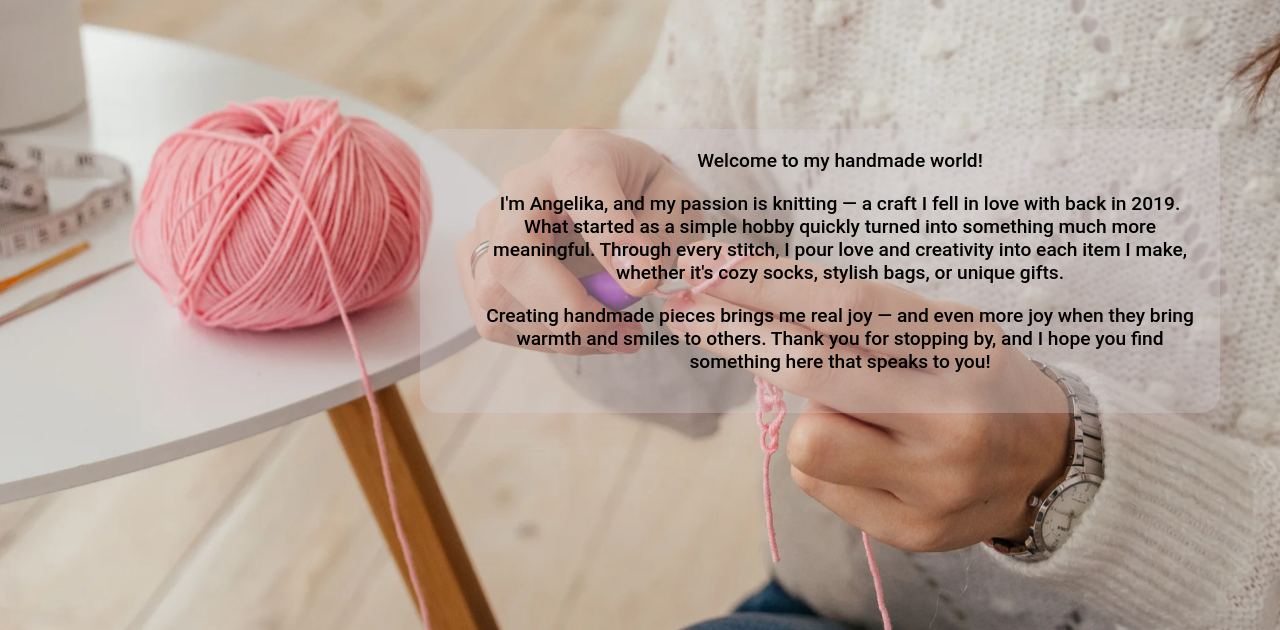
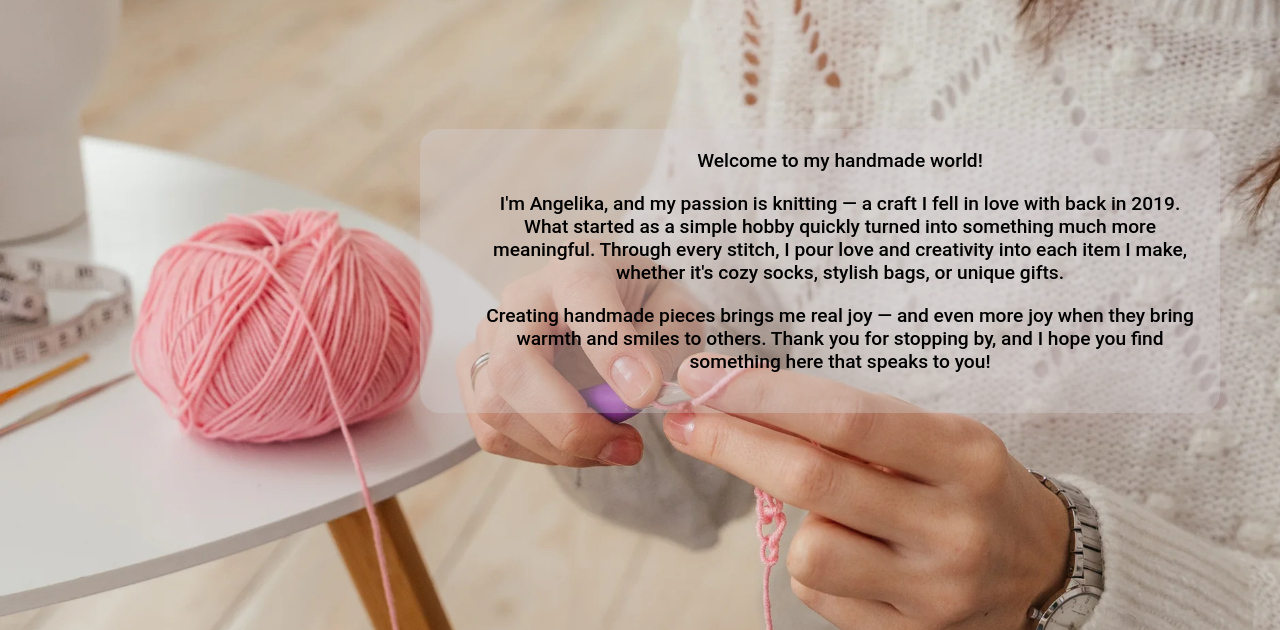
Before and after one commit to SoliDeo1/HandmadeByAngelika, a website: page index.html in a window 1280 px wide. Shown: the part 96-726 px from the top of the page. Drawn offline with nearby package versions, Linux system fonts and the light colour scheme.

Commit message:
backgr img

```diff
--- a/scss/_main-page.scss
+++ b/scss/_main-page.scss
@@ -17,6 +17,8 @@ body.home {
     color: #4B3B47;
     background-color: #fdf6f8;
     padding: 0 20px;
+    background-image: url('/IMG_5188.webp');
+        background-size: cover;
 
     &::before {
         content: "";
@@ -25,8 +27,7 @@ body.home {
         left: 0;
         width: 100%;
         height: 100%;
-        background-image: url('/images/IMG_5188.webp');
-        background-size: cover;
+
         /* background: linear-gradient(rgba(255, 255, 255, 0.1), rgba(255, 255, 255, 0.3)), url('/images/knitting-backgr.webp'); */
         // background-color: rgba(0, 0, 0, 0.3);
         // background-blend-mode: darken;
```
Also changed, not shown: IMG_5188.webp (renamed from images/IMG_5188.webp), css/main.css, 1 other file.
